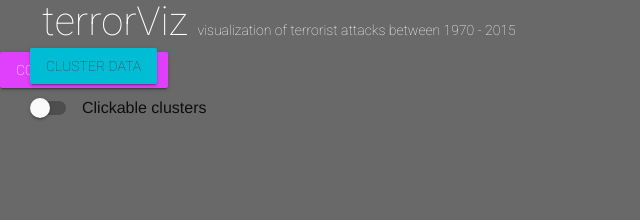
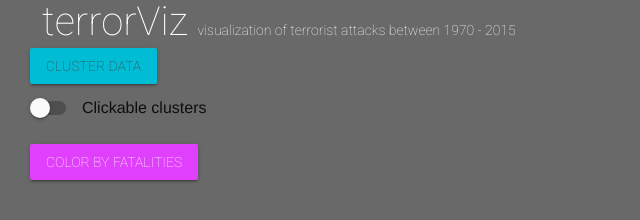
Before and after one commit to codingInSpace/terrorviz, a website: page index.html in a window 1280 px wide. Shown: the top 220 px of the page, without its empty margins (0-640 px from the left). Drawn offline with nearby package versions, Linux system fonts and the light colour scheme.

Commit message:
Move fatalities button and legend

```diff
--- a/index.css
+++ b/index.css
@@ -63,3 +63,9 @@ p1 {
 	top: 5vh;
 	right: 3vw;
 }
+
+#fatalities-button {
+	position: absolute;
+	top: 18%;
+	left: 30px;
+}
--- a/src/components/Map.js
+++ b/src/components/Map.js
@@ -285,7 +285,7 @@ class Map {
      //Color Legend container
      var legendsvg = this.svg.append("g")
          .attr("class", "legendWrapper")
-         .attr("transform", "translate(" + 100 + "," + (765) + ")");
+         .attr("transform", "translate(" + 140 + "," + (720) + ")");
 
      //Draw the Rectangle
      legendsvg.append("rect")
```
